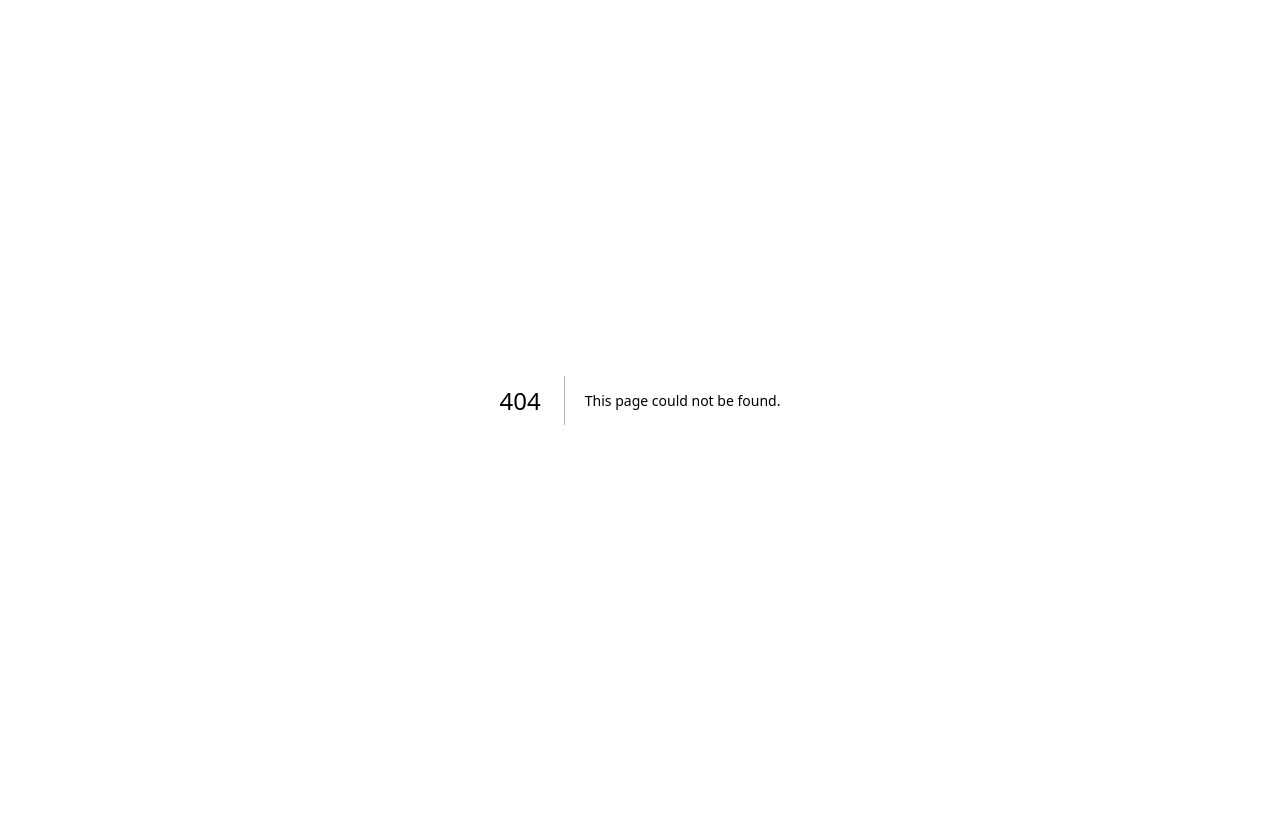
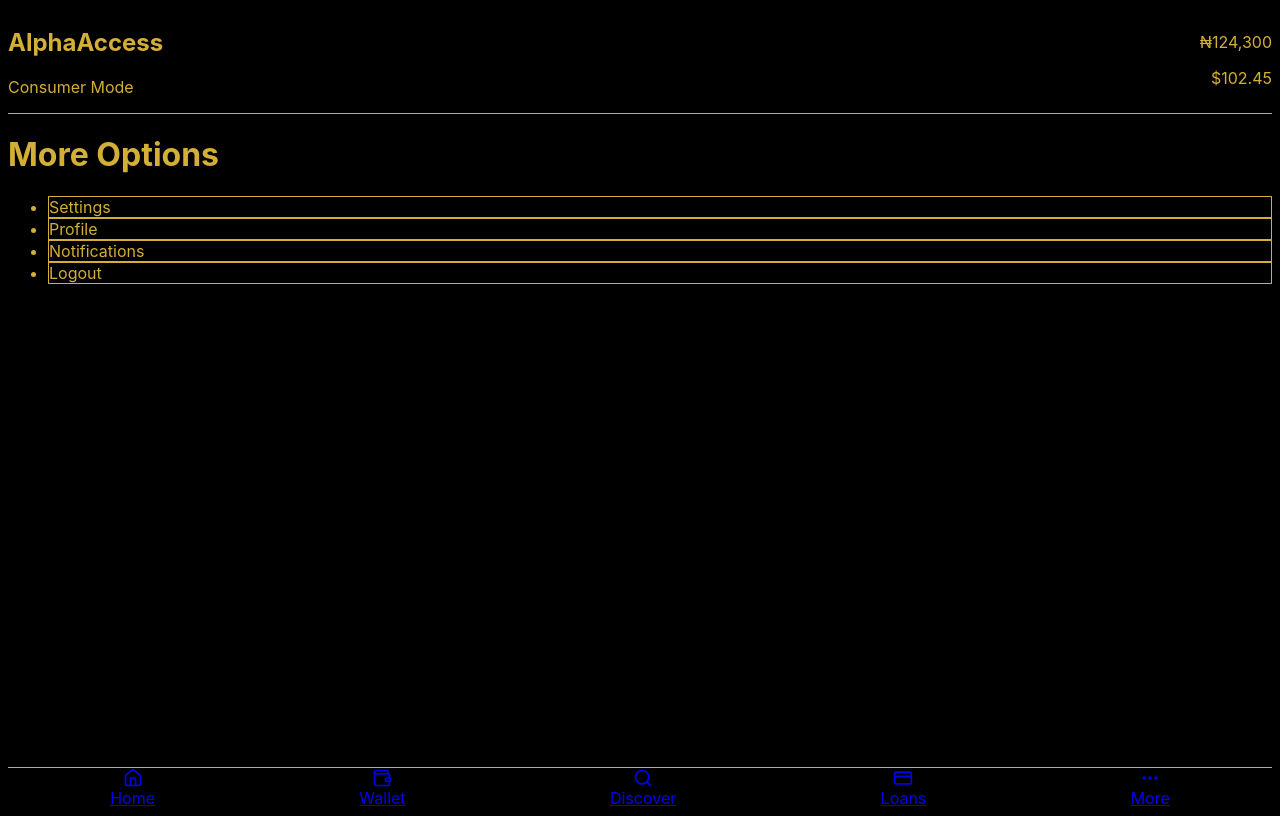
Before and after one commit to officialdavid890-ux/alphaaccess-next, a Next.js app: page /more in a window 1280 px wide. Before the commit this address had no page. Built offline with nearby package versions, Linux system fonts and the light colour scheme.

Commit message:
Create more.js

```diff
--- /dev/null
+++ b/pages/more.js
@@ -0,0 +1,17 @@
+import Layout from "@/components/Layout";
+
+export default function More() {
+  return (
+    <Layout>
+      <div className="text-gold space-y-4">
+        <h1 className="text-2xl font-semibold">More Options</h1>
+        <ul className="space-y-2">
+          <li className="bg-slate/60 rounded-xl p-3 border border-gold">Settings</li>
+          <li className="bg-slate/60 rounded-xl p-3 border border-gold">Profile</li>
+          <li className="bg-slate/60 rounded-xl p-3 border border-gold">Notifications</li>
+          <li className="bg-slate/60 rounded-xl p-3 border border-gold">Logout</li>
+        </ul>
+      </div>
+    </Layout>
+  );
+}
```
